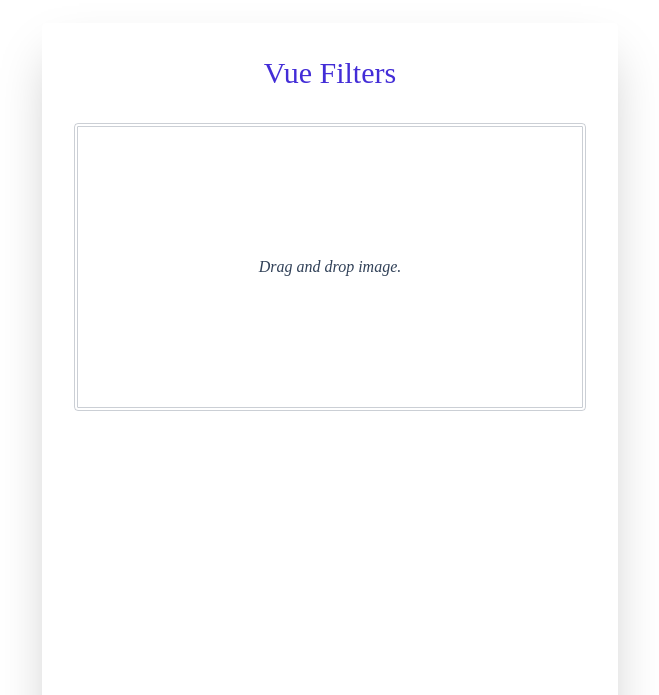
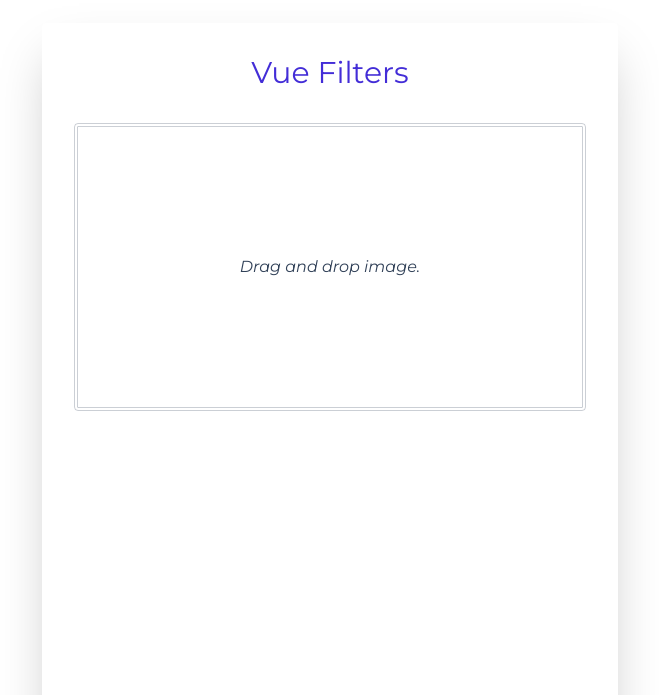
Before and after one commit to saifwarraich/FilterStack, a Vue app: page / in a window 1280 px wide. Shown: the part 105-800 px from the top of the page, without its empty margins (310-969 px from the left). Built offline with nearby package versions, Linux system fonts and the light colour scheme; the HTML template or start-up script is replaced by a standard one.

Commit message:
Add new image store for file management

```diff
--- a/src/App.vue
+++ b/src/App.vue
@@ -1,7 +1,5 @@
 <template>
-  <div
-    class="font-['Quicksand'] max-w-xl bg-white p-8 shadow-2xl rounded absolute m-auto left-0 right-0 mt-32"
-  >
+  <div class="font-montserrat max-w-xl bg-white p-8 shadow-2xl rounded absolute m-auto left-0 right-0 mt-32">
     <h1 class="text-center text-3xl text-indigo-700">Vue Filters</h1>
     <div
       class="text-center my-8 py-32 text-slate-700 italic rounded border-4 border-double border-slate-700/25"
--- a/src/assets/main.css
+++ b/src/assets/main.css
@@ -1 +1,6 @@
+@import url("https://fonts.googleapis.com/css2?family=Montserrat:ital,wght@0,100..900;1,100..900&display=swap");
 @import "tailwindcss";
+
+@theme {
+  --font-montserrat: "Montserrat", sans-serif;
+}
--- a/src/stores/counter.ts
+++ /dev/null
@@ -1,12 +0,0 @@
-import { ref, computed } from 'vue'
-import { defineStore } from 'pinia'
-
-export const useCounterStore = defineStore('counter', () => {
-  const count = ref(0)
-  const doubleCount = computed(() => count.value * 2)
-  function increment() {
-    count.value++
-  }
-
-  return { count, doubleCount, increment }
-})
--- /dev/null
+++ b/src/stores/image.ts
@@ -0,0 +1,13 @@
+import { defineStore } from "pinia";
+
+interface ImageState {
+  file: File | null;
+  filter: string;
+}
+
+export const useImageStore = defineStore("image", {
+  state: (): ImageState => ({
+    file: null,
+    filter: "",
+  }),
+});
```
